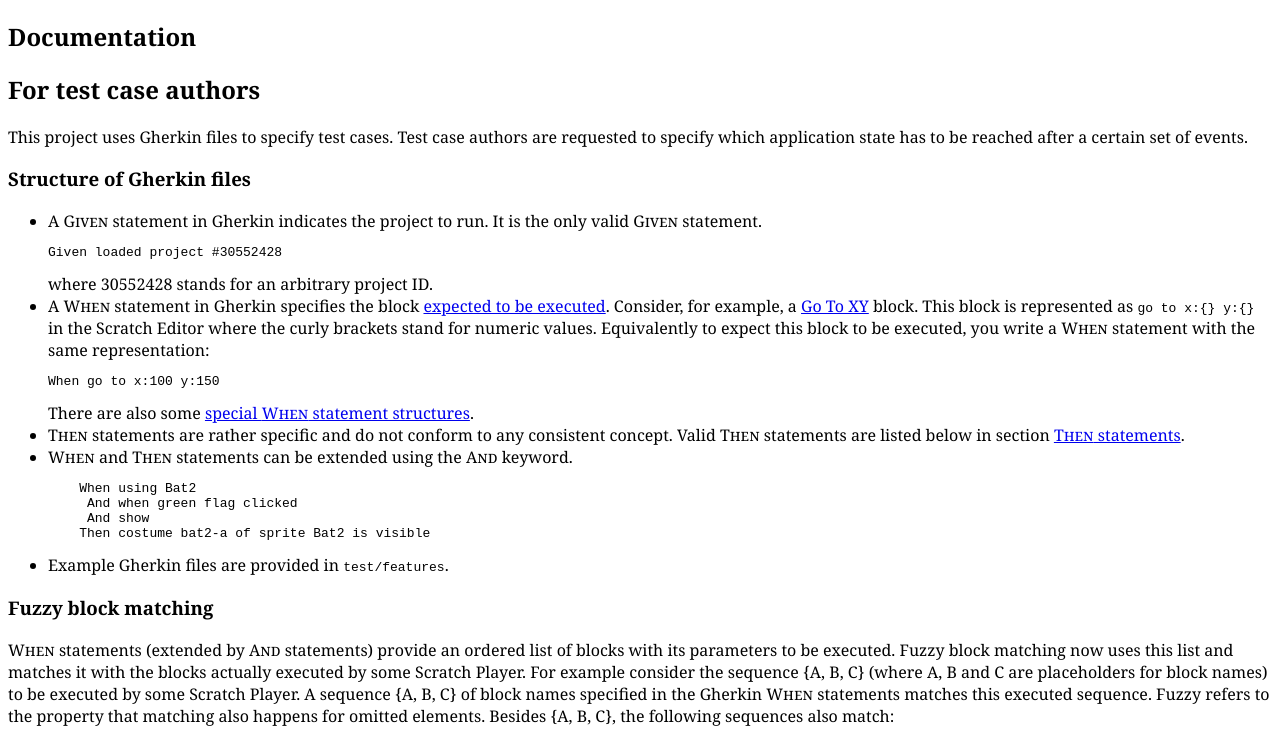
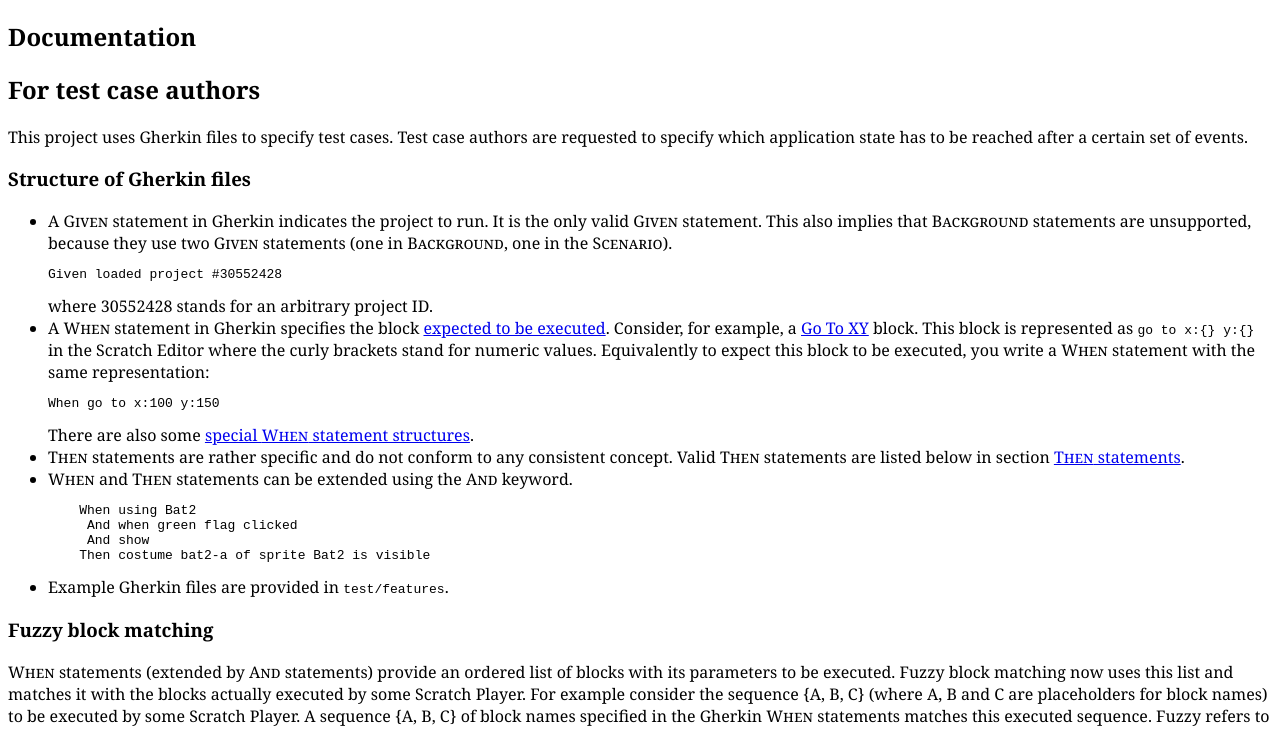
Before and after one commit to prokls/scratch-html5-tester, a website: page docs/tester.html in a window 1280 px wide. Shown: the top 730 px of the page. Drawn offline with Linux system fonts and the light colour scheme.

Commit message:
Gherkin Backgrounds are unsupported.

```diff
--- a/docs/tester.html
+++ b/docs/tester.html
@@ -28,6 +28,9 @@
         <li>
           A <span class="gherkin">Given</span> statement in Gherkin indicates the project to run.
           It is the only valid <span class="gherkin">Given</span> statement.
+          This also implies that <span class="gherkin">Background</span> statements are unsupported,
+          because they use two <span class="gherkin">Given</span> statements (one in <span class="gherkin">Background</span>,
+          one in the <span class="gherkin">Scenario</span>).
           <pre>Given loaded project #30552428</pre>
           where 30552428 stands for an arbitrary project ID.
         </li>
```
